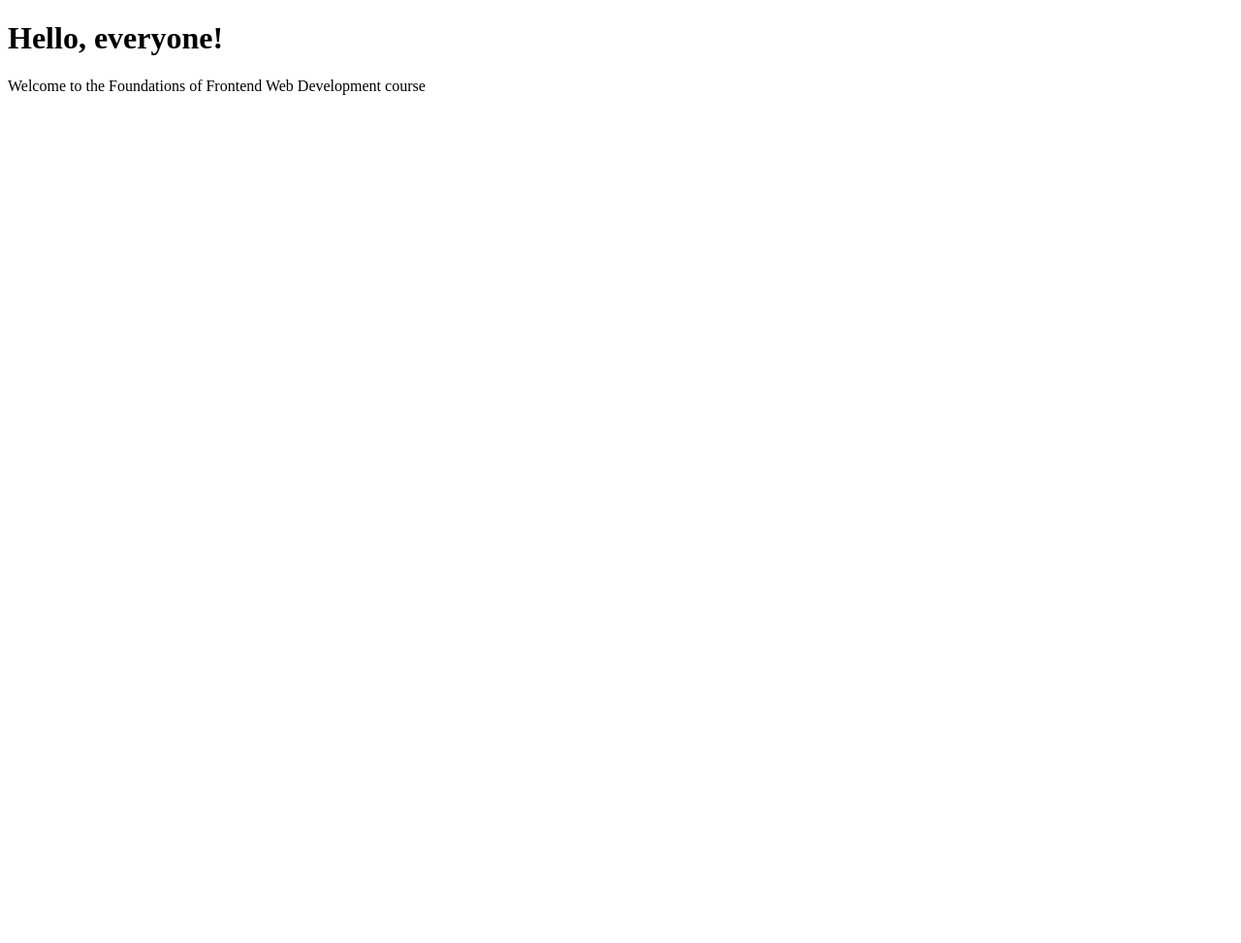
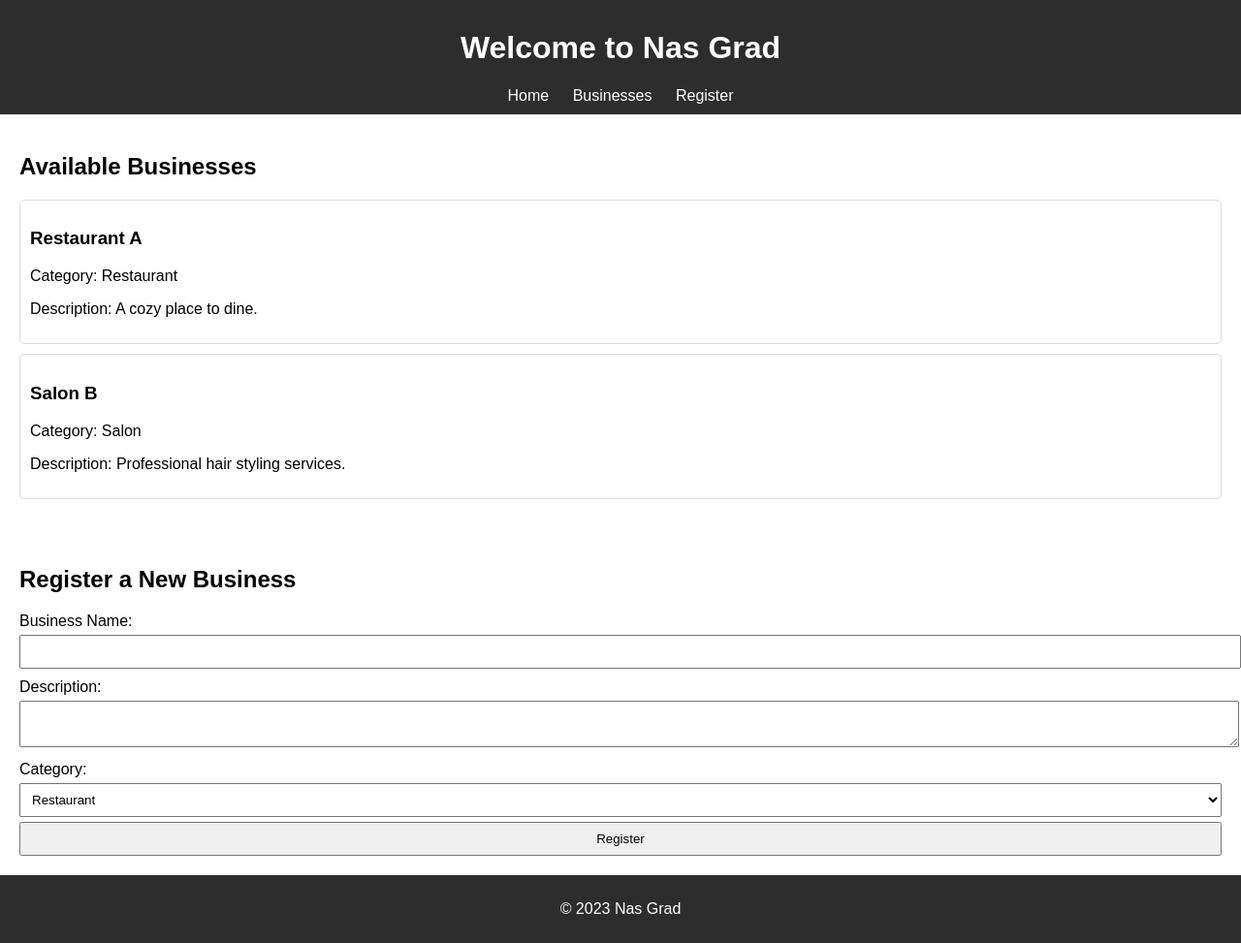
Before and after one commit to aalenaalic/web_assignment, a plain HTML site: page index.html in a window 1280 px wide. Shown: the whole page at 97% size. Before the commit the page ends 800 px from the top, so only its background shows below. Drawn offline with Linux system fonts and the light colour scheme.

Commit message:
form_semantic_css

```diff
--- a/index.html
+++ b/index.html
@@ -3,10 +3,55 @@
   <head>
     <meta charset="UTF-8" />
     <meta name="viewport" content="width=device-width, initial-scale=1.0" />
-    <title>Hello World</title>
+    <title>Nas Grad</title>
+    <link rel="stylesheet" href="style.css" />
   </head>
   <body>
-    <h1>Hello, everyone!</h1>
-    <p>Welcome to the Foundations of Frontend Web Development course</p>
+    <header>
+      <h1>Welcome to Nas Grad</h1>
+      <nav>
+        <a href="#home">Home</a>
+        <a href="#businesses">Businesses</a>
+        <a href="#register">Register</a>
+      </nav>
+    </header>
+
+    <section id="businesses">
+      <h2>Available Businesses</h2>
+      <div class="business-card">
+        <h3>Restaurant A</h3>
+        <p>Category: Restaurant</p>
+        <p>Description: A cozy place to dine.</p>
+      </div>
+      <div class="business-card">
+        <h3>Salon B</h3>
+        <p>Category: Salon</p>
+        <p>Description: Professional hair styling services.</p>
+      </div>
+    </section>
+
+    <section id="register">
+      <h2>Register a New Business</h2>
+      <form>
+        <label for="name">Business Name:</label>
+        <input type="text" id="name" name="name" />
+
+        <label for="description">Description:</label>
+        <textarea id="description" name="description"></textarea>
+
+        <label for="category">Category:</label>
+        <select id="category" name="category">
+          <option>Restaurant</option>
+          <option>Salon</option>
+          <option>Other</option>
+        </select>
+
+        <button type="submit">Register</button>
+      </form>
+    </section>
+
+    <footer>
+      <p>&copy; 2023 Nas Grad</p>
+    </footer>
   </body>
 </html>
--- /dev/null
+++ b/style.css
@@ -0,0 +1,55 @@
+body {
+  font-family: Arial, sans-serif;
+  margin: 0;
+  padding: 0;
+}
+
+header {
+  background-color: #2d2d2d;
+  color: #fff;
+  padding: 10px;
+  text-align: center;
+}
+
+nav a {
+  color: #fff;
+  margin: 0 10px;
+  text-decoration: none;
+}
+
+section {
+  padding: 20px;
+}
+
+.business-card {
+  border: 1px solid #ddd;
+  padding: 10px;
+  margin: 10px 0;
+  border-radius: 5px;
+  transition: background-color 0.3s;
+}
+
+.business-card:hover {
+  background-color: #f0f0f0;
+}
+
+form label {
+  display: block;
+  margin-top: 10px;
+}
+
+form input,
+form textarea,
+form select,
+form button {
+  width: 100%;
+  padding: 8px;
+  margin-top: 5px;
+}
+
+footer {
+  text-align: center;
+  padding: 10px;
+  background-color: #2d2d2d;
+  color: #fff;
+}
```
